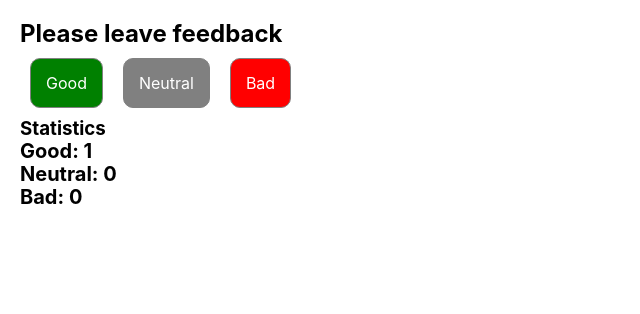
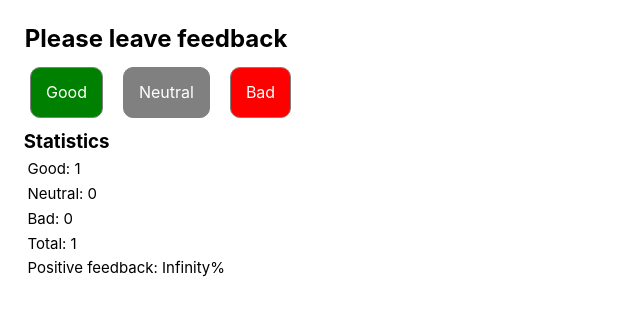
Before and after one commit to KostiantynU/goit-react-hw-02-feedback, a React (Create React App) app: page / in a window 1280 px wide. Both pictures are taken after a click on the button "Good". Shown: the top 314 px of the page, without its empty margins (0-640 px from the left). Built offline with nearby package versions, Linux system fonts and the light colour scheme.

Commit message:
end of HW

```diff
--- a/src/components/App.jsx
+++ b/src/components/App.jsx
@@ -1,6 +1,6 @@
 import React, { Component } from 'react';
-import styled from 'styled-components';
-import { FeedBackForm } from './FeedBackForm';
+import { MainSection, NotificationMessage } from './AppStyled';
+import { FeedbackOptions } from './FeedbackOptions';
 import { Statistics } from './Statistics';
 
 export class App extends Component {
@@ -9,25 +9,39 @@ export class App extends Component {
     neutral: 0,
     bad: 0,
   };
-  changeValue = evt => {
+  onLeaveFeedback = evt => {
     const { name: typeOfMood } = evt.target;
-    this.setState((prevState, props) => {
+    this.setState(prevState => {
       return {
         [typeOfMood]: prevState[typeOfMood] + 1,
       };
     });
   };
+  countTotalFeedback = () => {
+    const { good, neutral, bad } = this.state;
+    return good + neutral + bad;
+  };
+  countPositiveFeedbackPercentage = () => {
+    const { good, neutral, bad } = this.state;
+    return ((good / (neutral + bad)) * 100).toFixed() + '%';
+  };
   render() {
+    const { good, neutral, bad } = this.state;
     return (
       <MainSection>
-        <FeedBackForm changeValue={this.changeValue} />
-        <Statistics data={this.state} />
+        <FeedbackOptions onLeaveFeedback={this.onLeaveFeedback} />
+        {good === 0 && neutral === 0 && bad === 0 ? (
+          <NotificationMessage>There is no feedback</NotificationMessage>
+        ) : (
+          <Statistics
+            good={good}
+            neutral={neutral}
+            bad={bad}
+            total={this.countTotalFeedback}
+            avarage={this.countPositiveFeedbackPercentage}
+          />
+        )}
       </MainSection>
     );
   }
 }
-
-const MainSection = styled.section`
-  padding: 20px;
-  height: 90vh;
-`;
--- /dev/null
+++ b/src/components/AppStyled.js
@@ -0,0 +1,8 @@
+import styled from 'styled-components';
+export const MainSection = styled.section`
+  padding: 20px;
+  height: 90vh;
+`;
+export const NotificationMessage = styled.p`
+  margin: 0.2em;
+`;
--- a/src/components/FeedBackForm/FeedBackForm.jsx
+++ /dev/null
@@ -1,27 +0,0 @@
-import React, { Component } from 'react';
-import {
-  FeedBackFormStyled,
-  FeedbackBtnGood,
-  FeedbackBtnNeutral,
-  FeedbackBtnBad,
-} from './FeedBackFormStyled';
-export { FeedBackForm };
-class FeedBackForm extends Component {
-  render() {
-    const { changeValue } = this.props;
-    return (
-      <FeedBackFormStyled>
-        <h2>Please leave feedback</h2>
-        <FeedbackBtnGood type="button" name="good" onClick={evt => changeValue(evt)}>
-          Good
-        </FeedbackBtnGood>
-        <FeedbackBtnNeutral type="button" name="neutral" onClick={changeValue}>
-          Neutral
-        </FeedbackBtnNeutral>
-        <FeedbackBtnBad type="button" name="bad" onClick={changeValue}>
-          Bad
-        </FeedbackBtnBad>
-      </FeedBackFormStyled>
-    );
-  }
-}
--- a/src/components/FeedBackForm/FeedBackFormStyled.js
+++ /dev/null
@@ -1,31 +0,0 @@
-import styled from 'styled-components';
-export const FeedBackFormStyled = styled.form`
-  width: 100%;
-`;
-export const FeedbackBtnGood = styled.button`
-  padding: 15px;
-  margin: 10px;
-  background: green;
-  color: white;
-  border: 1px solid gray;
-  border-radius: 10px;
-  cursor: pointer;
-`;
-export const FeedbackBtnNeutral = styled.button`
-  padding: 15px;
-  margin: 10px;
-  background: gray;
-  color: white;
-  border: 1px solid gray;
-  border-radius: 10px;
-  cursor: pointer;
-`;
-export const FeedbackBtnBad = styled.button`
-  padding: 15px;
-  margin: 10px;
-  background: red;
-  color: white;
-  border: 1px solid gray;
-  border-radius: 10px;
-  cursor: pointer;
-`;
--- a/src/components/FeedBackForm/index.js
+++ /dev/null
@@ -1 +0,0 @@
-export { FeedBackForm } from './FeedBackForm';
--- /dev/null
+++ b/src/components/FeedbackOptions/FeedbackOptions.jsx
@@ -0,0 +1,29 @@
+import React, { Component } from 'react';
+import {
+  FeedbackOptionsStyled,
+  Htwo,
+  FeedbackBtnGood,
+  FeedbackBtnNeutral,
+  FeedbackBtnBad,
+} from './FeedbackOptionsStyled';
+export { FeedbackOptions };
+class FeedbackOptions extends Component {
+  render() {
+    const { onLeaveFeedback } = this.props;
+
+    return (
+      <FeedbackOptionsStyled>
+        <Htwo>Please leave feedback</Htwo>
+        <FeedbackBtnGood type="button" name="good" onClick={onLeaveFeedback}>
+          Good
+        </FeedbackBtnGood>
+        <FeedbackBtnNeutral type="button" name="neutral" onClick={onLeaveFeedback}>
+          Neutral
+        </FeedbackBtnNeutral>
+        <FeedbackBtnBad type="button" name="bad" onClick={onLeaveFeedback}>
+          Bad
+        </FeedbackBtnBad>
+      </FeedbackOptionsStyled>
+    );
+  }
+}
--- /dev/null
+++ b/src/components/FeedbackOptions/FeedbackOptionsStyled.js
@@ -0,0 +1,33 @@
+import styled from 'styled-components';
+export const FeedbackOptionsStyled = styled.div`
+  width: 100%;
+`;
+export const Htwo = styled.h2`
+  margin: 0.2em;
+`;
+const FeedbackBtn = styled.button`
+  padding: 15px;
+  margin: 10px;
+  border: 1px solid gray;
+  border-radius: 10px;
+  color: white;
+  cursor: pointer;
+`;
+export const FeedbackBtnGood = styled(FeedbackBtn)`
+  background: green;
+  &:hover {
+    background: rgba(0, 128, 0, 0.66);
+  }
+`;
+export const FeedbackBtnNeutral = styled(FeedbackBtn)`
+  background: gray;
+  &:hover {
+    background: rgba(128, 128, 128, 0.66);
+  }
+`;
+export const FeedbackBtnBad = styled(FeedbackBtn)`
+  background: red;
+  &:hover {
+    background: rgba(255, 0, 0, 0.66);
+  }
+`;
--- /dev/null
+++ b/src/components/FeedbackOptions/index.js
@@ -0,0 +1 @@
+export { FeedbackOptions } from './FeedbackOptions';
--- a/src/components/Statistics/Statistics.jsx
+++ b/src/components/Statistics/Statistics.jsx
@@ -1,20 +1,18 @@
 import React, { Component } from 'react';
-import { StatisticSection, Paragraph } from './StatisticsStyled';
+import { StatisticSection, Paragraph, Hthree } from './StatisticsStyled';
 export { Statistics };
 
 class Statistics extends Component {
   render() {
-    // console.log(this.props);
-    const {
-      data: { good, neutral, bad },
-    } = this.props;
-    // console.log(good, neutral, bad);
+    const { avarage, total, good, neutral, bad } = this.props;
     return (
       <StatisticSection>
-        <h3>Statistics</h3>
+        <Hthree>Statistics</Hthree>
         <Paragraph>Good: {good}</Paragraph>
         <Paragraph>Neutral: {neutral}</Paragraph>
         <Paragraph>Bad: {bad}</Paragraph>
+        <Paragraph>Total: {total()}</Paragraph>
+        <Paragraph>Positive feedback: {avarage()}</Paragraph>
       </StatisticSection>
     );
   }
--- a/src/components/Statistics/StatisticsStyled.js
+++ b/src/components/Statistics/StatisticsStyled.js
@@ -3,6 +3,9 @@ export const StatisticSection = styled.div`
   height: 90hv;
 `;
 export const Paragraph = styled.p`
-  font-size: 20px;
-  font-weight: 700;
+  font-size: 15px;
+  margin: 0.5em;
 `;
+export const Hthree = styled.h3`
+  margin: 0.2em;
+`;
```
